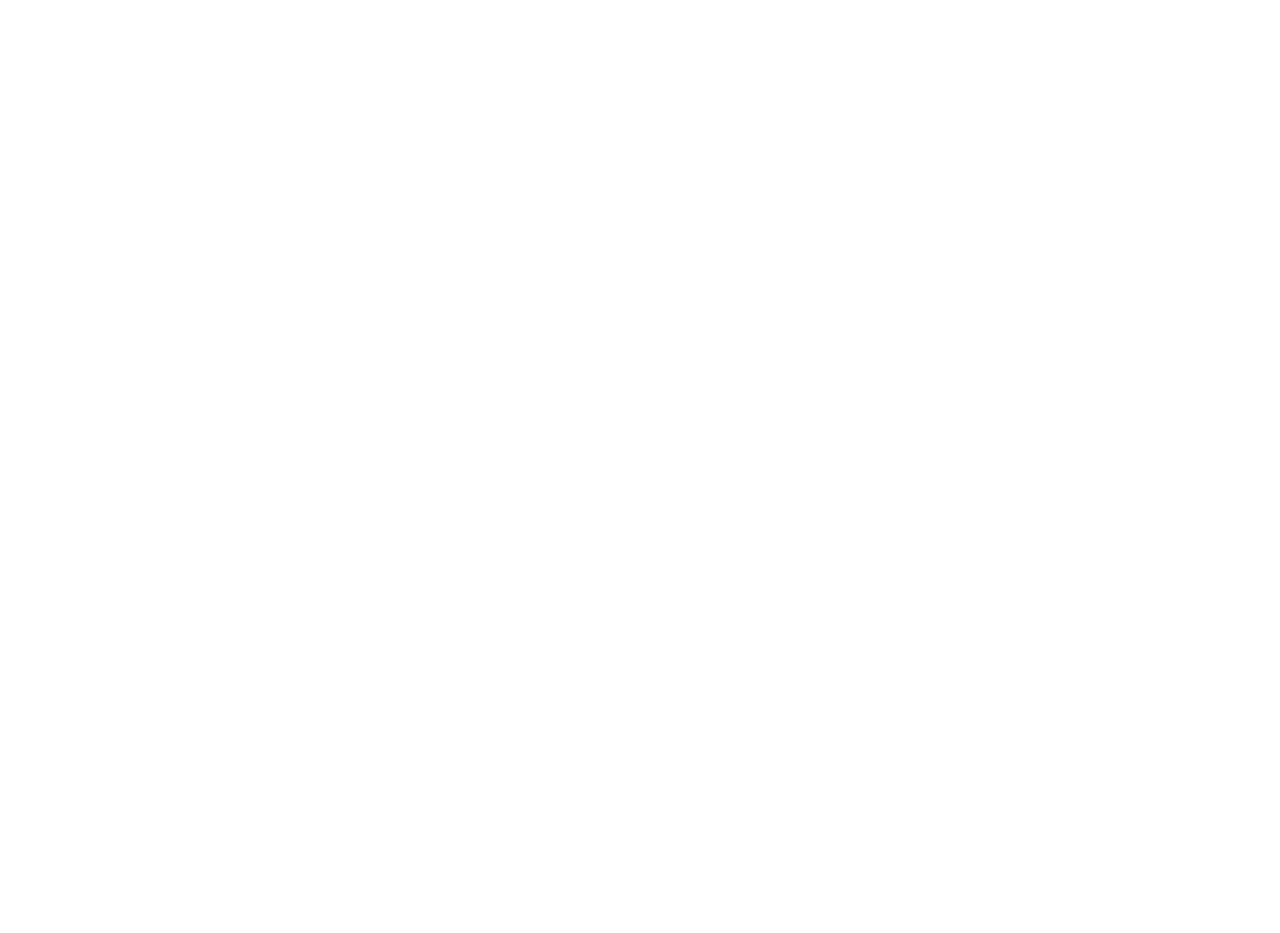
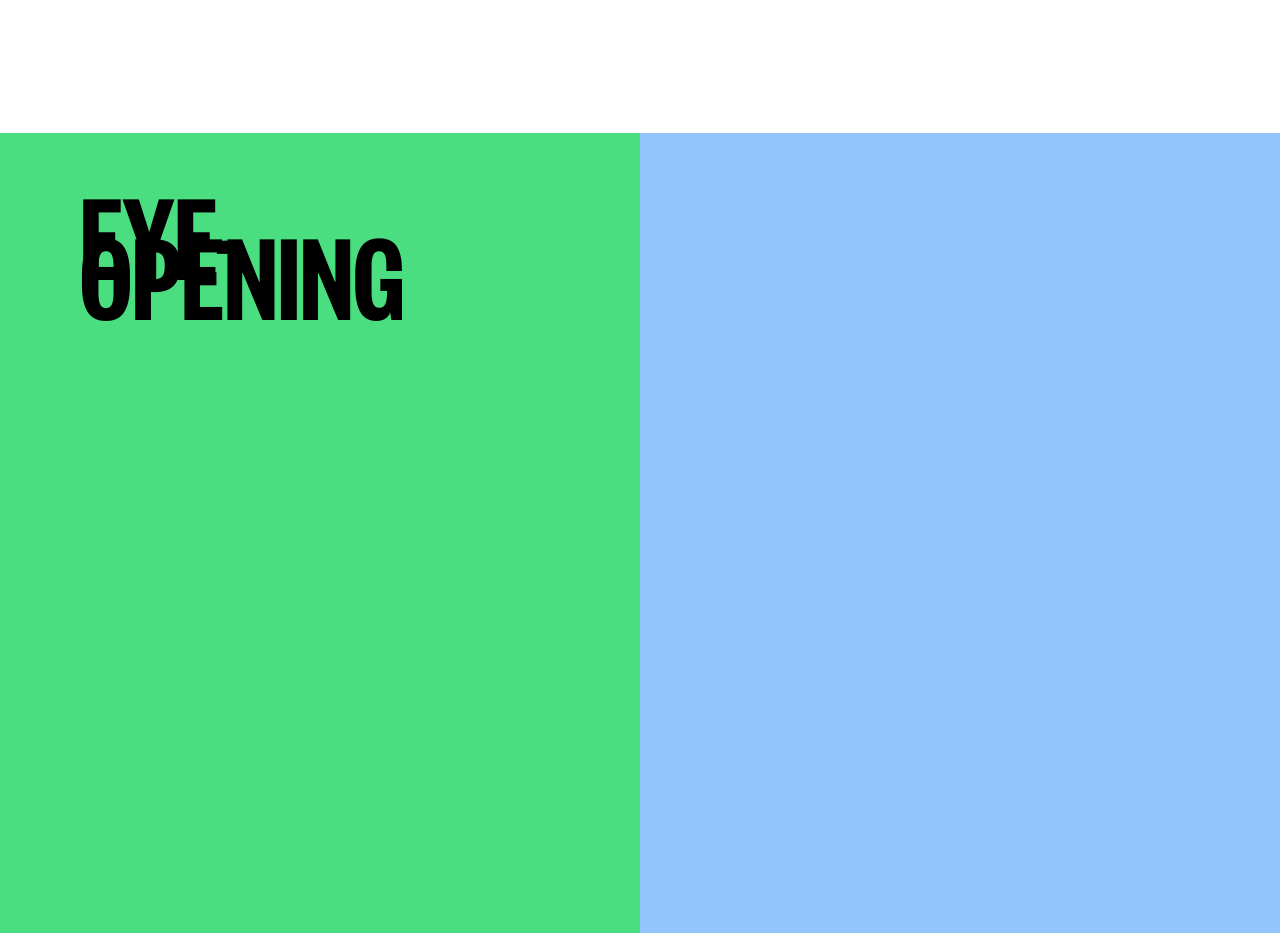
Before and after one commit to its-raghu/OCHI-Clone, a React (Vite) app in the folder ochi-clone/: page / in a window 1280 px wide. Shown: the part 5540-6473 px from the top of the page. Before the commit the page ends 5673 px from the top, so only its background shows below. Built offline with nearby package versions, Linux system fonts and the light colour scheme.

Commit message:
updated footer

```diff
--- a/ochi-clone/src/App.jsx
+++ b/ochi-clone/src/App.jsx
@@ -6,6 +6,7 @@
 import Eyes from './components/Eyes'
 import Featured from './components/Featured'
 import Cards from './components/Cards'
+import Footer from './components/Footer'
 
 function App() {
   return (
@@ -17,6 +18,7 @@
       <Eyes />
       <Featured />
       <Cards />
+      <Footer />
     </div>
   )
 }
--- /dev/null
+++ b/ochi-clone/src/components/Footer.jsx
@@ -0,0 +1,13 @@
+import React from 'react'
+
+function Footer() {
+  return (
+    <div className='w-full h-screen bg-blue-300'>
+        <div className='w-1/2 h-full bg-green-400 p-20'>
+            <h1 className='uppercase text-[10vw] font-Grotesk leading-10'>eye-<br/>opening</h1>
+        </div>
+    </div>
+  )
+}
+
+export default Footer
```
